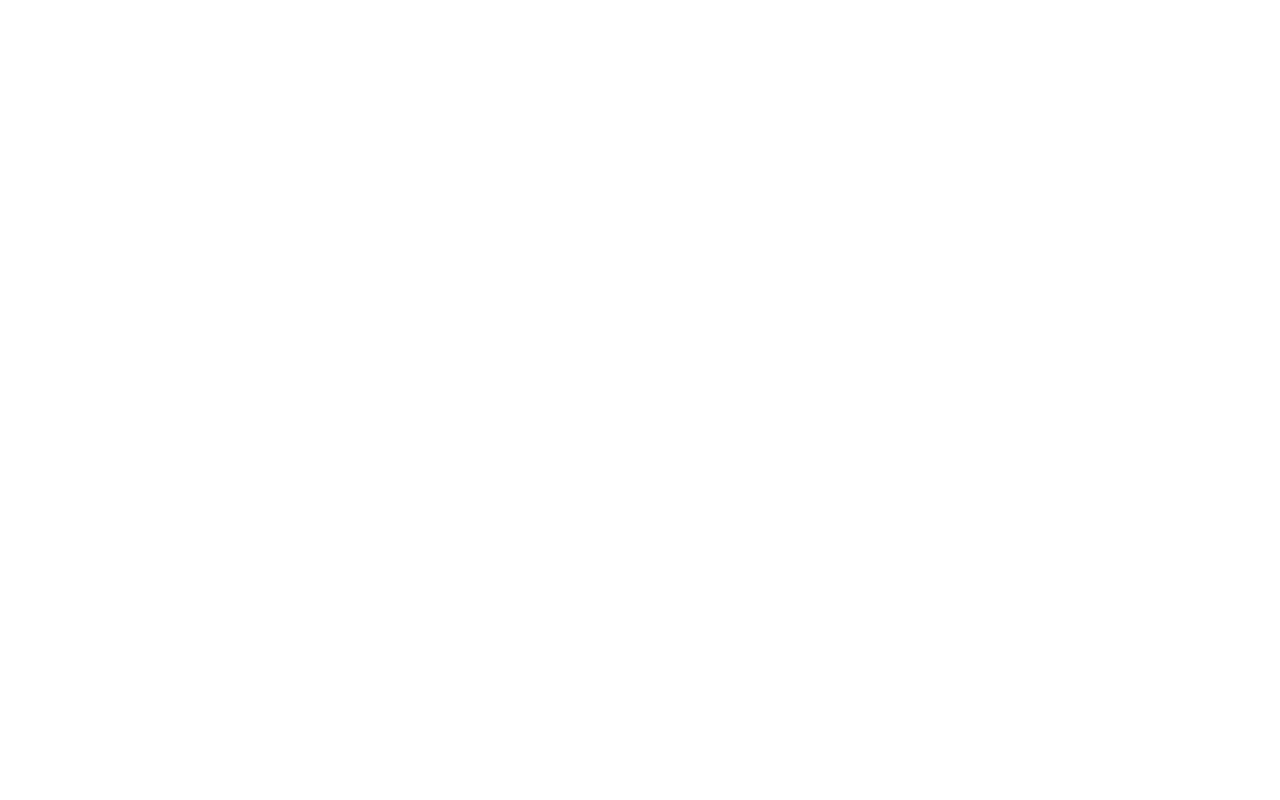
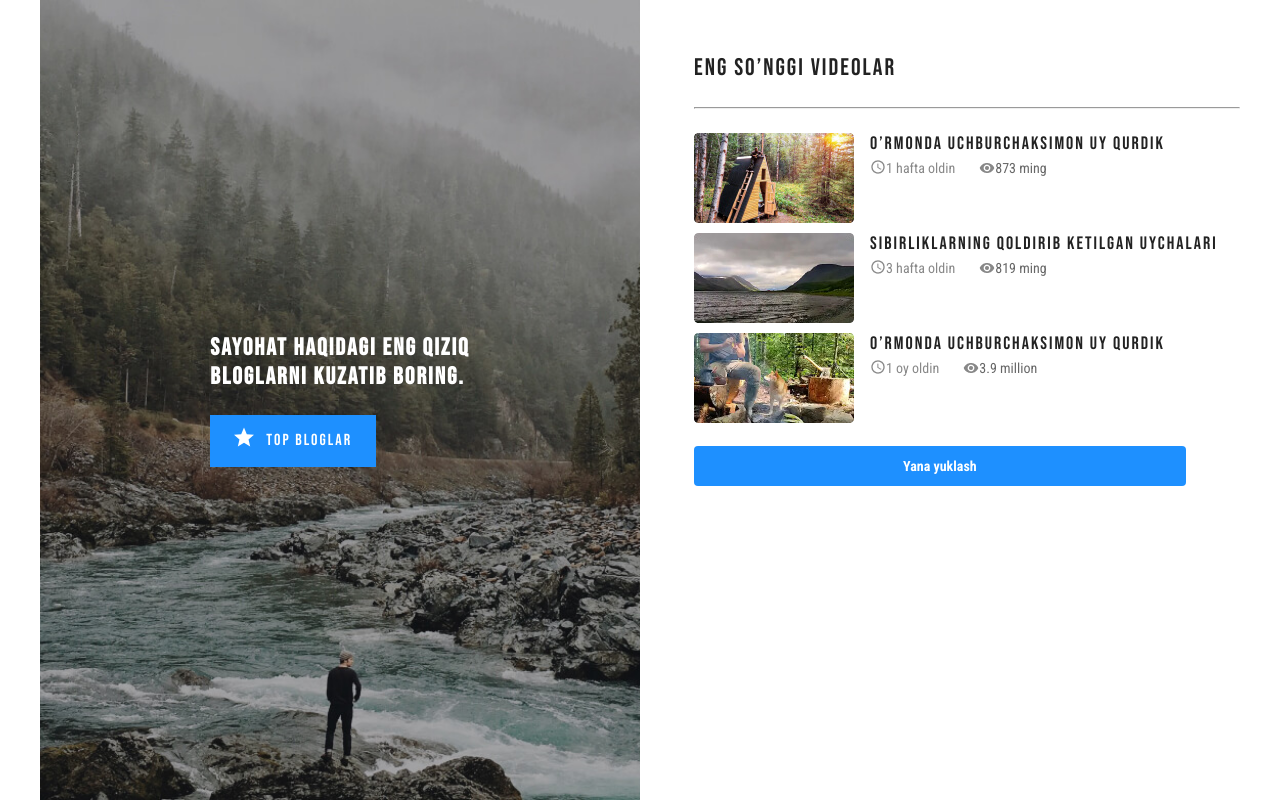
Before and after one commit to a-sayfiyev/articles, a plain HTML site: page index.html in a window 1280 px wide. Drawn offline with Linux system fonts and the light colour scheme.

Commit message:
Add hero part

```diff
--- a/css/styles.css
+++ b/css/styles.css
@@ -1,12 +1,15 @@
 /* GLOBAL */
-* {
+html {
+  height: 100%;
+  scroll-behavior: smooth;
   box-sizing: border-box;
 }
 
-
-/* html {
-  scroll-behavior: smooth;
-} */
+*,
+*::before,
+*::after {
+  box-sizing: border-box;
+}
 
 body {
   display: flex;
@@ -14,11 +17,11 @@ body {
   height: 100%;
   padding: 0;
   margin: 0;
-  font-family: "Rubik", "Arial", sans-serif;
-  font-size: 16px;
-  line-height: 22px;
+  font-family: "Bebas Neue", "Arial", sans-serif;
+  font-size: 24px;
+  line-height: 28.8px;
   background-color: #fff;
-  color: #4A4B4C;
+  color: #fff;
 }
 
 img {
@@ -27,23 +30,210 @@ img {
 }
 
 
-/* OUTLINE STYLES*/
-*:focus {
-  outline: 2px dashed #7296EC;
-  outline-offset: 3px;
+/* CONTAINER */
+.container {
+  width: 100%;
+  max-width: 1200px;
+  padding-left: 50px;
+  padding-right: 50px;
+margin-left: auto;
+margin-right: auto;
 }
 
 
-/* BUTTON
-.button {
+/* MAIN-CONTENT */
+.main-content {
+  flex-grow: 1;
+  display: flex;
+  flex-direction: column;
+}
+
+
+/* GLOBAL WRAPPER */
+.global-wrapper {
+  display: flex;
+  flex-grow: 1;
+  width: 100%;
+  max-width: 1200px;
+  margin-left: auto;
+  margin-right: auto;
+}
+
+.hero {
+  display: flex;
+  justify-content: center;
+  align-items:center;
+  width: 100%;
+  max-width: 600px;
+  background-image: url(../img/nature.jpg);
+  background-repeat: no-repeat;
+  background-size: cover;
+  background-position: center bottom;
+}
+
+.hero-content {
+  /* padding-top: 326px; */
+  max-width: 285px;
+}
+
+.hero-heading {
+  font-size: normal;
+  text-transform: uppercase;
+  font-size: 24px;
+  line-height: normal;
+letter-spacing: 2px;
+color:#fff;
+margin: 0;
+padding: 0;
+margin-bottom: 24px;
+}
+
+
+.hero-link {
+  text-decoration: none;
   display: inline-block;
-  padding: 13px 20px;
+  font-size: 16px;
+  letter-spacing: 2px;
   border: 0;
-  border-radius: 10px;
-  font-size: 16px;
-  line-height: normal;
-  font-weight: 500;
-  text-decoration: none;
-  text-align: center;
-  cursor: pointer;
-} */
+  color:#fff;
+  background-color: #1E90FF;
+  /* align-items: center;
+  justify-content: center; */
+}
+
+.hero-link-inner::before {
+  margin-right: 12px;
+  width: 20px;
+  height: 20px;
+  background-image:url(../img/icon-star.svg);
+  background-repeat:no-repeat;
+  background-size:contain;
+  background-position: center center;
+  content: "";
+}
+
+.hero-link-inner {
+  display: flex;
+  padding: 12px 24px;
+}
+
+
+
+
+.last-videos-section {
+  width: 600px;
+  height: 782px;
+}
+
+
+.last-videos-section-main {
+  padding-top: 54px;
+  padding-left: 54px;
+  color: #222;
+}
+
+
+.last-videos-section-main-text {
+  font-style: normal;
+  letter-spacing: 2px;
+  margin: 0;
+  margin-bottom: 24px;
+}
+
+.line-last-videos {
+  margin: 0;
+  margin-bottom: 24px;
+}
+
+.all-videos {
+  margin-bottom: 23px;
+}
+
+.all-videos-video {
+  display: flex;
+}
+
+.all-videos-video:not(:last-child) {
+  margin-bottom: 10px;
+}
+
+.all-videos-photo {
+  border-radius: 4px;
+}
+
+.all-videos-info {
+  margin: 0;
+margin-left: 16px;
+}
+
+.all-videos-info-text {
+  margin: 0;
+  margin-bottom: 4px;
+  font-style: normal;
+font-size: 18px;
+line-height: 22px;
+letter-spacing: 2px;
+}
+
+.all-videos-info-stats {
+font-family: "Roboto Condensed", "Arial", sans-serif;
+font-style: normal;
+font-size: 14px;
+line-height: 16px;
+display: flex;
+align-items:center;
+/* justify-content: flex-start; */
+}
+
+.info-when {
+  margin: 0;
+  color: #888 ;
+  margin-right: 24px;
+  display: flex;
+  align-items: center;
+  justify-content: space-between;
+  line-height: 16px;
+}
+
+.info-when::before {
+  content: url(../img/clock.png);
+}
+
+.info-how-much {
+  margin: 0;
+  color: #666 ;
+  display: flex;
+  align-items: center;
+  justify-content: space-between;
+  line-height: 16px;
+}
+
+.info-how-much::before {
+  content: url(../img/view.png);
+}
+
+.last-videos-button {
+  display: inline-block;
+  color: #fff ;
+  border: 0;
+  border-radius: 4px;
+  font-family: "Roboto Condensed", "Arial", sans-serif;
+  font-weight: 700;
+  font-size: 14px;
+  line-height: 16px;
+  padding: 12px 209px;
+  background-color: #1E90FF;
+}
+
+/* RETINA BG */
+@media
+only screen and (-webkit-min-device-pixel-ratio: 2),
+only screen and (   min--moz-device-pixel-ratio: 2),
+only screen and (     -o-min-device-pixel-ratio: 2/1),
+only screen and (        min-device-pixel-ratio: 2),
+only screen and (                min-resolution: 192dpi),
+only screen and (                min-resolution: 2dppx) {
+  .hero {
+    background-image: url(../img/nature@2x.jpg);
+  }
+}
--- a/index.html
+++ b/index.html
@@ -7,8 +7,9 @@
   <title>Articles</title>
 
   <!-- Google Fonts -->
-
-
+  <link rel="preconnect" href="https://fonts.googleapis.com">
+  <link rel="preconnect" href="https://fonts.gstatic.com" crossorigin>
+  <link href="https://fonts.googleapis.com/css2?family=Bebas+Neue&family=Roboto+Condensed:wght@400;700&display=swap" rel="stylesheet">
 
   <!-- Styles -->
   <link rel="stylesheet" href="css/normalize.css">
@@ -17,15 +18,90 @@
 <body>
 
 
-<main class="nature-block">
+  <script src="js/main.js"></script>
 
-  <div class="nature-block-info"></div>
+<main class="main-content">
+
+
+<!-- SECTION-1 -->
+  <div class="global-wrapper">
+
+    <!-- HERO -->
+    <div class="hero">
+      <div class="hero-content">
+          <h1 class="hero-heading">
+            Sayohat haqidagi eng qiziq <br>
+            bloglarni kuzatib boring.
+          </h1>
+        <a class="hero-link" href="#">
+          <span class="hero-link-inner">
+            <span class="hero-link-text">Top bloglar</span>
+          </span>
+        </a>
+        </div>
+    </div>
+
+
+
+
+    <!-- SECTION-2 -->
+    <div class="last-videos-section">
+
+
+    <div class="last-videos-section-main">
+    <p class="last-videos-section-main-text">Eng so’nggi videolar</p>
+
+    <hr class="line-last-videos">
+
+
+
+    <div class="all-videos">
+
+    <div class="all-videos-video">
+    <img class="all-videos-photo" src="img/forest.jpg" alt="" width="160" height="90">
+    <div class="all-videos-info">
+    <p class="all-videos-info-text">O’rmonda uchburchaksimon uy qurdik</p>
+    <div class="all-videos-info-stats">
+    <p class="info-when">1 hafta oldin</p>
+    <p class="info-how-much">873 ming</p>
+    </div>
+    </div>
+    </div>
+
+    <div class="all-videos-video">
+    <img class="all-videos-photo" src="img/sea.jpg" alt="" width="160" height="90">
+    <div class="all-videos-info">
+    <p class="all-videos-info-text">Sibirliklarning qoldirib ketilgan uychalari</p>
+    <div class="all-videos-info-stats">
+      <p class="info-when">3 hafta oldin</p>
+      <p class="info-how-much">819 ming</p>
+    </div>
+    </div>
+    </div>
+    <div class="all-videos-video">
+      <img class="all-videos-photo" src="img/dog.jpg" alt="" width="160" height="90">
+      <div class="all-videos-info">
+      <p class="all-videos-info-text">O’rmonda uchburchaksimon uy qurdik</p>
+      <div class="all-videos-info-stats">
+        <p class="info-when">1 oy oldin</p>
+        <p class="info-how-much">3.9 million</p>
+      </div>
+      </div>
+      </div>
+
+    </div>
+
+    <button class="last-videos-button" type="submit">Yana yuklash</button>
+
+    </div>
+    </div>
+
+  </div>
+
 
 </main>
 
 
 
 
-
-
 </body>
```
Also changed, not shown: img/Vector.png (deleted), img/clock.png (added), img/icon-star.svg (added), img/view.png (added), js/main.js (added).
